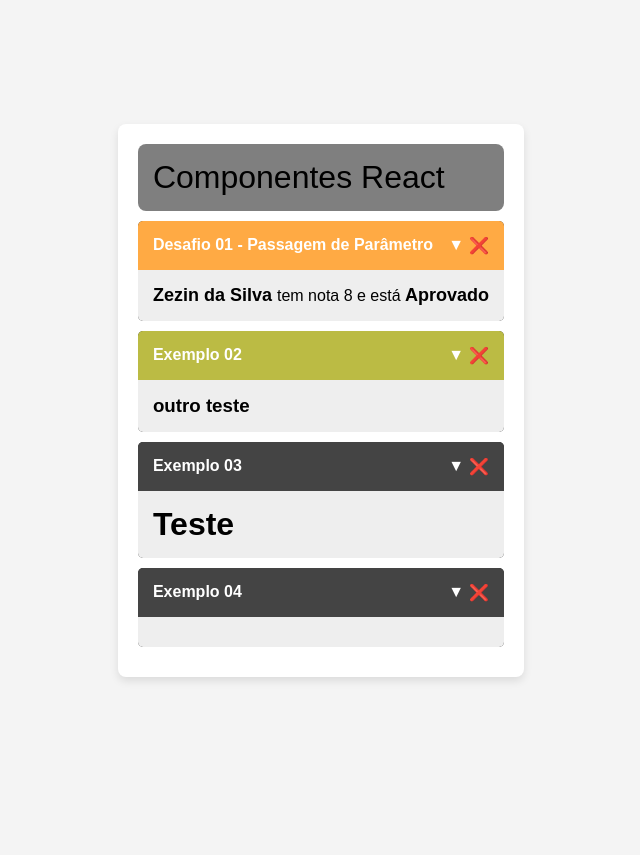
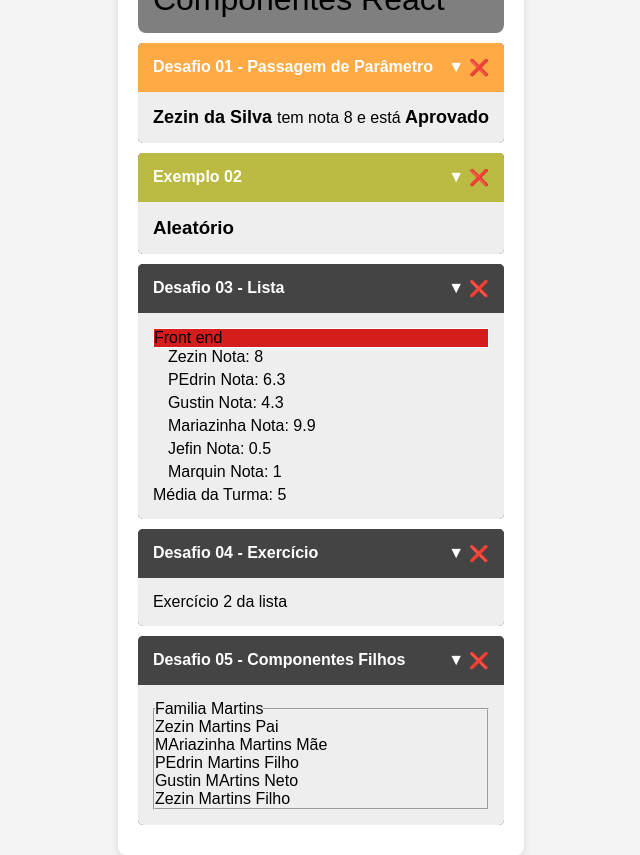
Before and after one commit to Desenvolvimento-Front-end-2025/professor, a React (Vite) app in the folder 05-Portifolio/: page / in a window 1280 px wide. Shown: the whole page, without its empty margins (319-959 px from the left). Before the commit the page ends 800 px from the top, so only its background shows below. Built offline with nearby package versions, Linux system fonts and the light colour scheme.

Commit message:
aula 26-03

```diff
--- /dev/null
+++ b/05-Portifolio/src/desafios/desafio03/Turma.css
@@ -0,0 +1,17 @@
+
+.TurmaContainer{
+    width: 100%;
+    display: flex;
+    flex-direction: column;
+}
+
+.TurmaContainer div{
+    background-color: #d51d1d;
+    border: solid 1px #fff;
+}
+
+.TurmaContainer li{
+ list-style: none;
+ margin-left: 15px;
+ padding-bottom: 5px;
+}
--- /dev/null
+++ b/05-Portifolio/src/desafios/desafio03/Turma.jsx
@@ -0,0 +1,30 @@
+import "./Turma.css"
+
+const Turma = ( {turma} )=>{
+
+    const turmaList = [
+        {"nome": "Zezin", "nota": 8},
+        {"nome": "PEdrin", "nota": 6.3},
+        {"nome": "Gustin", "nota": 4.3},
+        {"nome": "Mariazinha", "nota": 9.9},
+        {"nome": "Jefin", "nota": 0.5},
+        {"nome": "Marquin", "nota": 1},
+    ]
+    let total = 0
+    turmaList.forEach( (a) => { total += a.nota}  )
+
+    return(
+        <div className="TurmaContainer">
+            <div> {turma} </div>
+            <ul>
+                { turmaList.map( (b) => { return <li>{b.nome} Nota:  {b.nota}</li> } ) }
+                {/* <li>Zezin nota 8.0</li>
+                <li>Pedrin nota 9.0</li>
+                <li>Gustin nota 8.0</li> */}
+            </ul>
+            Média da Turma: {total/turmaList.length}
+        </div>
+    )
+}
+
+export default Turma
--- /dev/null
+++ b/05-Portifolio/src/desafios/desafio05/Famila.jsx
@@ -0,0 +1,20 @@
+import "./Famila.css";
+
+const Familia = ( {sobrenome} )=>{
+
+
+    return(
+        <fieldset>
+            <legend>Familia {sobrenome}</legend>
+
+            Zezin Martins Pai<br />
+            MAriazinha Martins Mãe<br />
+                PEdrin Martins Filho<br />
+                    Gustin MArtins Neto<br />
+                Zezin Martins Filho<br />
+
+        </fieldset>
+    )
+}
+
+export default Familia
--- a/05-Portifolio/src/view/Portifolio/Portifolio.jsx
+++ b/05-Portifolio/src/view/Portifolio/Portifolio.jsx
@@ -1,6 +1,8 @@
 import Card from "../../components/Card/Card"
 import Titulo from "../../components/Titulo/Titulo"
 import Aluno from "../../desafios/desafio01/Aluno"
+import Turma from "../../desafios/desafio03/Turma"
+import Familia from "../../desafios/desafio05/Famila"
 import "./Portifolio.css"
 
 const Portifolio = ()=>{
@@ -14,12 +16,23 @@
             </Card>
 
             <Card titulo="Exemplo 02" cor="#bb4" >
-                <h3>outro teste</h3>
+                <h3>Aleatório</h3>
             </Card>
-            <Card titulo="Exemplo 03" >
-                <h1>Teste</h1>
+
+            <Card titulo="Desafio 03 - Lista" >
+
+                <Turma turma="Front end" />
+
             </Card>
-            <Card titulo="Exemplo 04" />
+
+            <Card titulo="Desafio 04 - Exercício" >
+                Exercício 2 da lista
+            </Card>
+
+            <Card titulo="Desafio 05 - Componentes Filhos" >
+                <Familia sobrenome="Martins" />
+            </Card>
+
 
         </div>
     )
```
Also changed, not shown: 05-Portifolio/src/desafios/desafio05/Famila.css (added).
